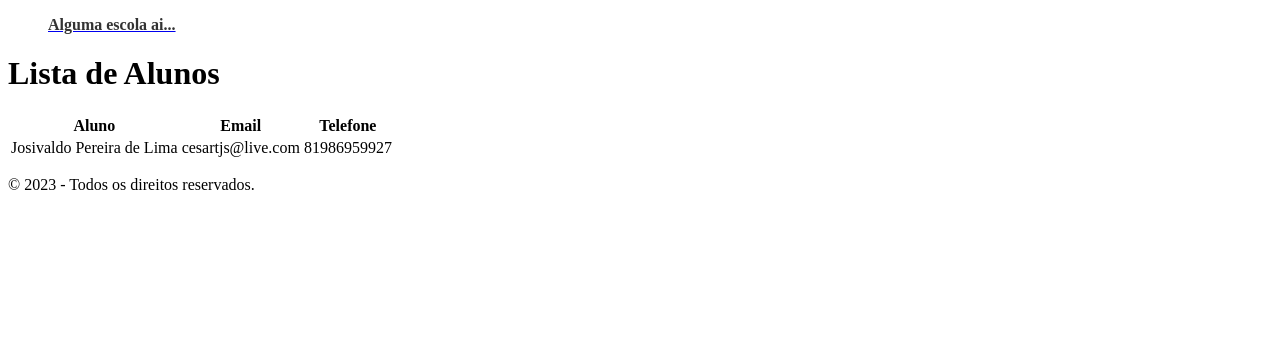
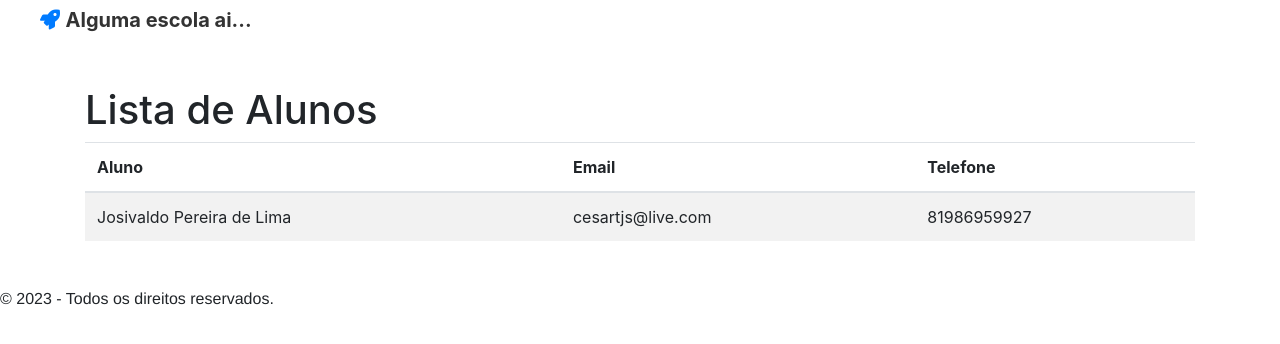
Before and after one commit to DanielTBDev/project.django, a Django app: template main/templates/main/alunos.html in a window 1280 px wide. Shown: the top 344 px of the page. Run offline with Django 5.2, Linux system fonts and the light colour scheme; the template is opened without the code that fills it: values that come from a table or form of the project are taken from there, others are empty; data comes from the database, SQL or seed files in the repository; both versions use the stored data as it was after the commit; some libraries are stand-ins or nearby versions.

Commit message:
style update
mudança no estilo

```diff
--- a/main/static/css/style.css
+++ b/main/static/css/style.css
@@ -0,0 +1,77 @@
+body {
+    background-color: #f5f5f5;
+    color: #333333;
+  }
+
+  /* Definição de fontes */
+  h1, h2, h3 {
+    font-family: "Helvetica Neue", Helvetica, Arial, sans-serif;
+    font-weight: bold;
+  }
+
+  li {
+    background-color: #f0f0f0;
+    border: 1px solid #ccc;
+    padding: 10px;
+    color: #666;
+    line-height: 1.5;
+  }
+
+
+
+  p {
+    font-family: "Helvetica Neue", Helvetica, Arial, sans-serif;
+    font-size: 16px;
+    line-height: 1.5;
+  }
+
+  /* Definição de espaçamento */
+  .container {
+    max-width: 960px;
+    margin: 0 auto;
+    padding: 30px;
+  }
+
+  /* Definição de botões */
+  .button {
+    display: inline-block;
+    padding: 12px 24px;
+    font-size: 16px;
+    font-weight: bold;
+    text-align: center;
+    text-decoration: none;
+    color: #ffffff;
+    background-color: #007bff;
+    border-radius: 4px;
+    transition: background-color 0.3s ease-in-out;
+  }
+
+  .button:hover,
+  .button:focus {
+    background-color: #0062cc;
+    outline: none;
+  }
+
+  /* Definição de formulários */
+  .form-group {
+    margin-bottom: 20px;
+  }
+
+  .form-control {
+    display: block;
+    width: 100%;
+    padding: 10px;
+    font-size: 16px;
+    line-height: 1.5;
+    color: #495057;
+    background-color: #ffffff;
+    background-clip: padding-box;
+    border: 1px solid #ced4da;
+    border-radius: 4px;
+    transition: border-color 0.3s ease-in-out, box-shadow 0.3s ease-in-out;
+  }
+
+  .form-control:focus {
+    border-color: #007bff;
+    box-shadow: 0 0 0 0.2rem rgba(0, 123, 255, 0.25);
+  }
--- a/main/templates/base.html
+++ b/main/templates/base.html
@@ -6,10 +6,10 @@
     <title>{% block title %}{% endblock %}</title>
 
     <meta charset="utf-8">
-    <meta name="viewport" content="width=devide-width, initial-scale=1.0">
-    <link rel="stylesheet" href="{% static 'css/style.css'%}">
-    <link rel="stylesheet" href="">
-    <link rel="stylesheet" href="">
+    <meta name="viewport" content="width=device-width, initial-scale=1.0">
+    <link rel="stylesheet" href="{% static 'css/style.css' %}">
+    <link rel="stylesheet" href="https://use.fontawesome.com/releases/v5.7.2/css/all.css" integrity="sha384-fnmOCqbTlWIlj8LyTjo7mOUStjsKC4pOpQbqyi7RrhN7udi9RwhKkMHpvLbHG9Sr" crossorigin="anonymous">
+    <link rel="stylesheet" href="https://stackpath.bootstrapcdn.com/bootstrap/4.1.3/css/bootstrap.min.css" integrity="sha384-MCw98/SFnGE8fJT3GXwEOngsV7Zt27NXFoaoApmYm81iuXoPkFOJwJ8ERdknLPMO" crossorigin="anonymous">
 </head>
 <body>
     <header>
--- a/project/settings.py
+++ b/project/settings.py
@@ -11,6 +11,10 @@ https://docs.djangoproject.com/en/5.0/ref/settings/
 """
 
 from pathlib import Path
+from dotenv import load_dotenv
+import os
+
+load_dotenv()
 
 # Build paths inside the project like this: BASE_DIR / 'subdir'.
 BASE_DIR = Path(__file__).resolve().parent.parent
@@ -20,7 +24,7 @@ BASE_DIR = Path(__file__).resolve().parent.parent
 # See https://docs.djangoproject.com/en/5.0/howto/deployment/checklist/
 
 # SECURITY WARNING: keep the secret key used in production secret!
-SECRET_KEY = 'django-insecure-hh_=!50+0x#2q731enx_halutauu-s#_j-b95r&*pc7qu@#g7-'
+SECRET_KEY = os.getenv('SECRET_KEY')
 
 # SECURITY WARNING: don't run with debug turned on in production!
 DEBUG = True
```
Also changed, not shown: requirements.txt (added, +107 -0 lines), db.sqlite3, 1 other file.
